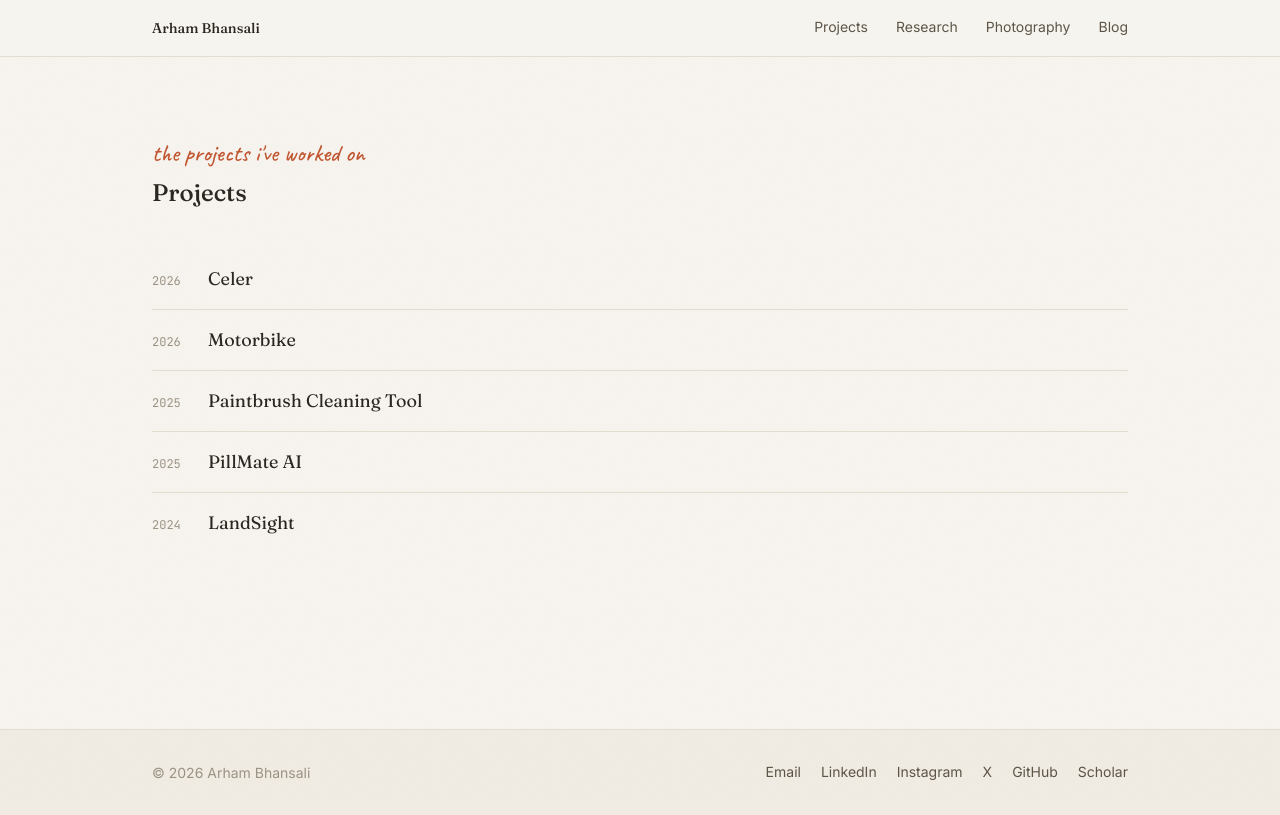
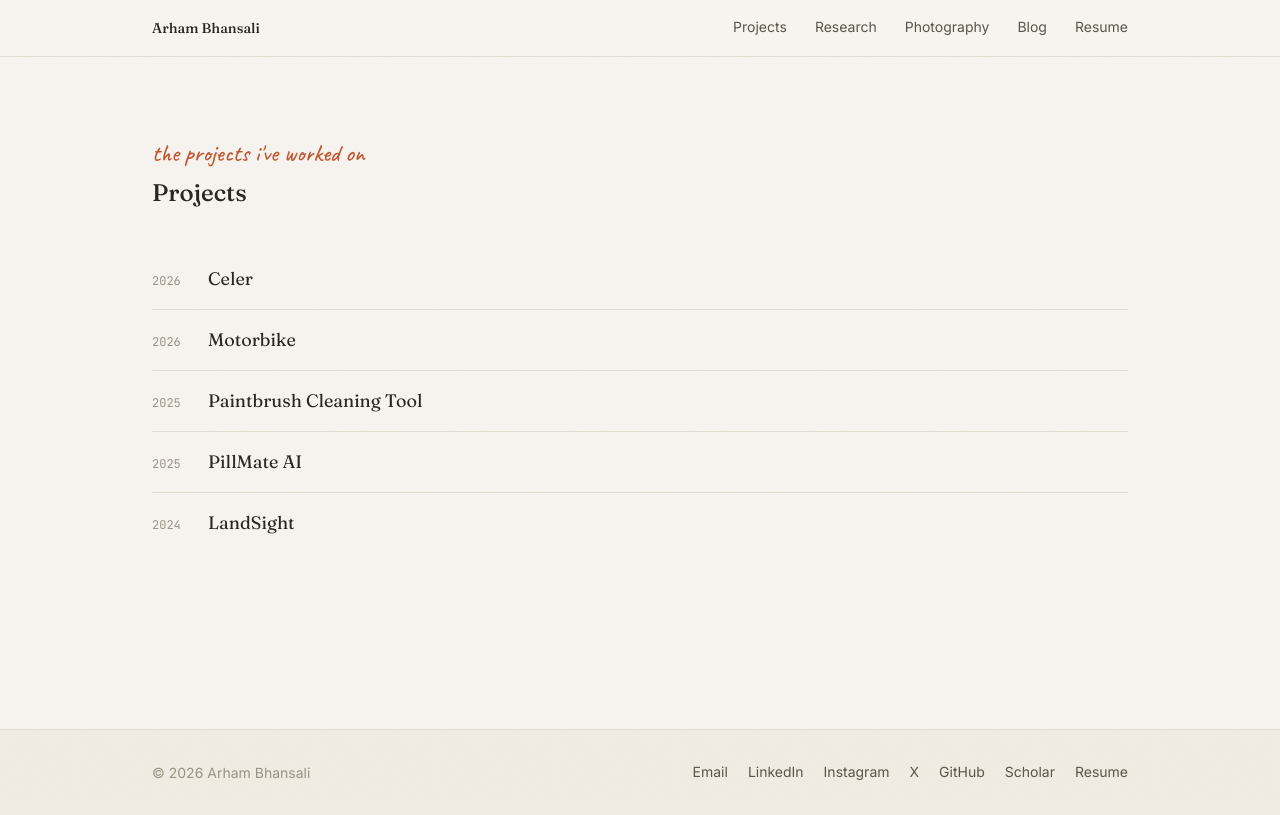
Before and after one commit to ArhamBhansali-ab/personal_website, a Next.js app: page /projects in a window 1280 px wide. Built offline with nearby package versions, Linux system fonts and the light colour scheme.

Commit message:
added resume

```diff
--- a/components/Connections.tsx
+++ b/components/Connections.tsx
@@ -1,7 +1,7 @@
 import { site } from "@/content/site";
 
 export default function Connections() {
-  const { socials } = site;
+  const { socials, resume } = site;
   const links = [
     { label: "Email", href: `mailto:${socials.email}` },
     { label: "LinkedIn", href: socials.linkedin },
@@ -9,6 +9,7 @@ export default function Connections() {
     { label: "X", href: socials.x },
     { label: "GitHub", href: socials.github },
     { label: "Scholar", href: socials.scholar },
+    { label: "Resume", href: resume },
   ];
 
   return (
--- a/components/Navbar.tsx
+++ b/components/Navbar.tsx
@@ -3,6 +3,7 @@
 import { useState } from "react";
 import Link from "next/link";
 import { Menu, X } from "lucide-react";
+import { site } from "@/content/site";
 
 const navItems = [
   { href: "/projects", label: "Projects" },
@@ -34,6 +35,14 @@ export default function Navbar() {
               {item.label}
             </Link>
           ))}
+          <a
+            href={site.resume}
+            target="_blank"
+            rel="noopener noreferrer"
+            className="link-squiggle hover:text-brand-accent transition-colors"
+          >
+            Resume
+          </a>
         </div>
 
         <button
@@ -57,6 +66,15 @@ export default function Navbar() {
               {item.label}
             </Link>
           ))}
+          <a
+            href={site.resume}
+            target="_blank"
+            rel="noopener noreferrer"
+            className="hover:text-brand-accent transition-colors"
+            onClick={() => setOpen(false)}
+          >
+            Resume
+          </a>
         </div>
       )}
     </nav>
--- a/content/site.ts
+++ b/content/site.ts
@@ -2,6 +2,7 @@ export const site = {
   name: "Arham Bhansali",
   domain: "arhambhansali.com",
   tagline: "Engineering sensing systems and neural interfaces that move physics into prediction.",
+  resume: "/Resume_ArhamBhansali_Main.pdf",
   bioShort:
     "Electrical & Computer Engineering / Physics student at Duke. I build neurotech, embedded systems, and ML for signal-driven product experiences.",
   bioLong: [
```
Also changed, not shown: 2 other files (tests, documents, lock files or other folders).
